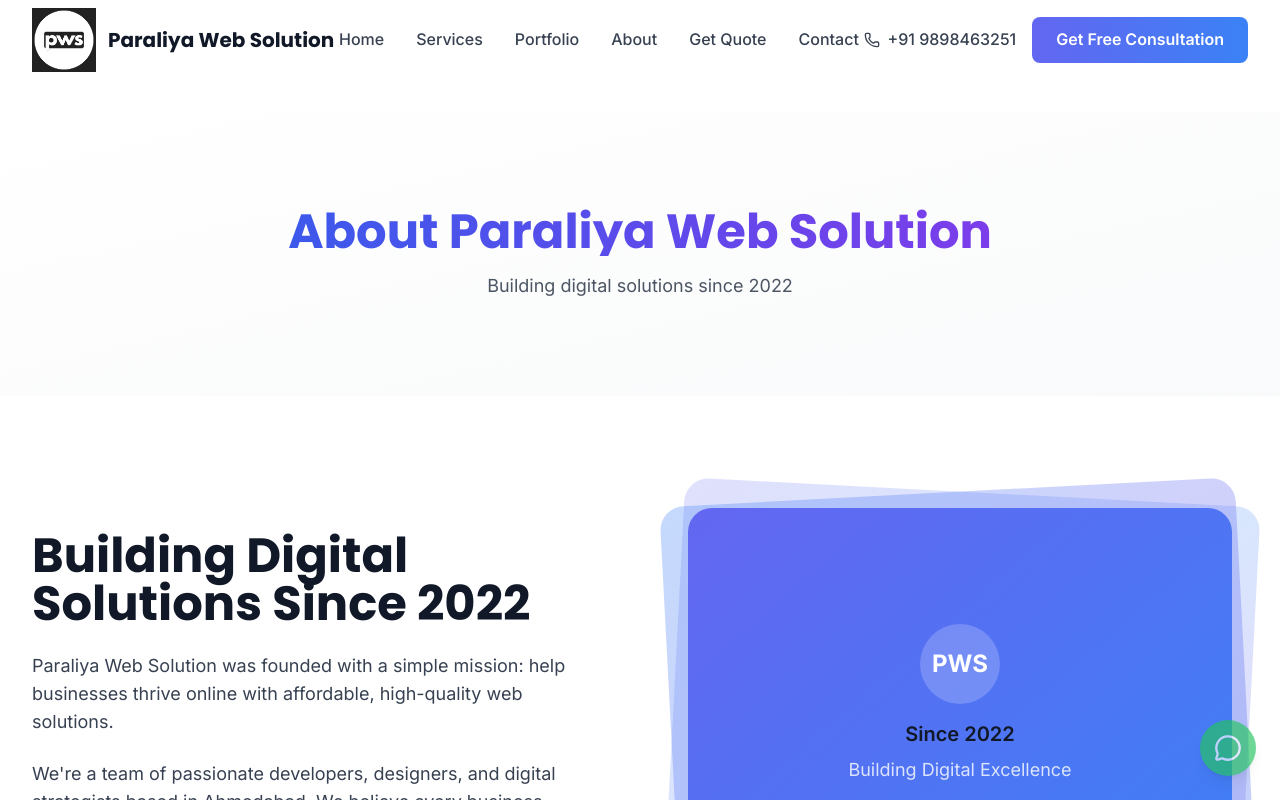
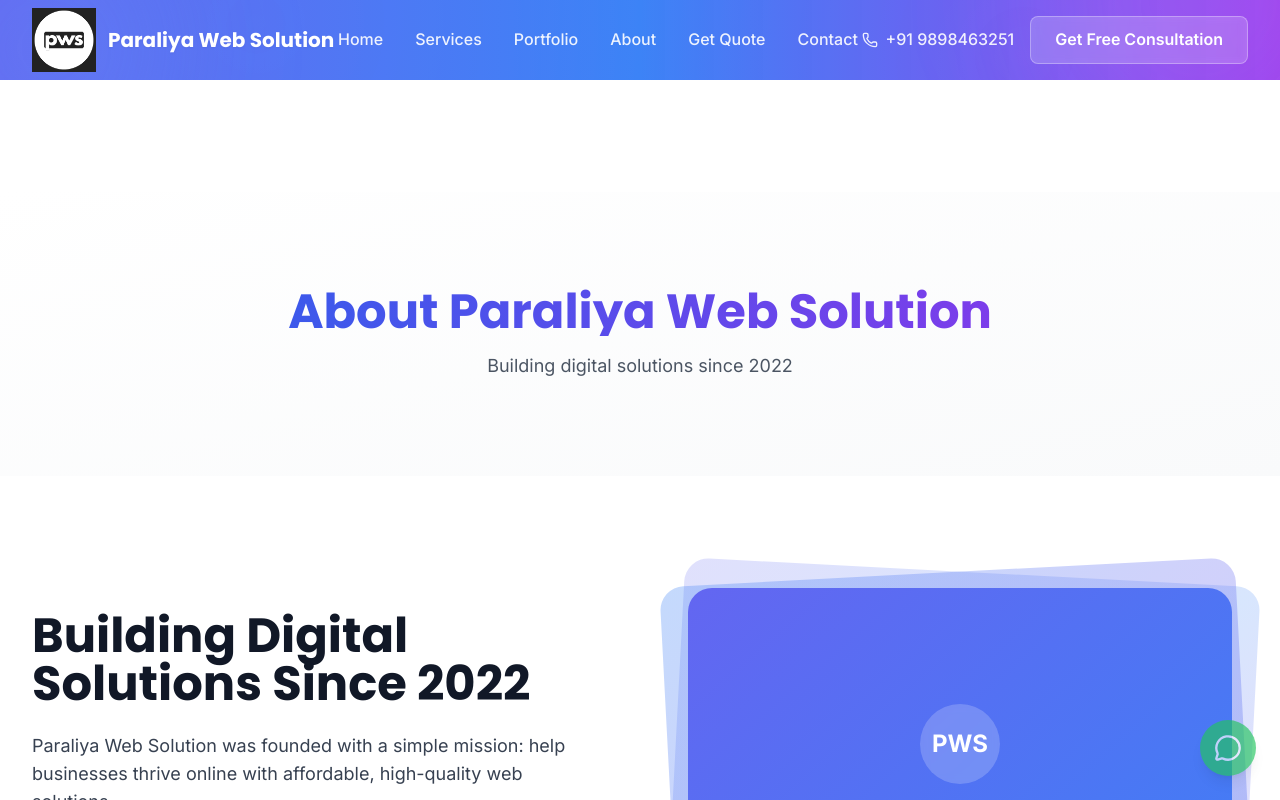
Before and after one commit to RaviparaliyaRP/paraliyawebsolution, a Next.js app: page /about in a window 1280 px wide. Shown: the top 800 px of the page. Built offline with nearby package versions, Linux system fonts and the light colour scheme.

Commit message:
Add premium gradient background with geometric patterns to header

```diff
--- a/src/components/layout/Header.tsx
+++ b/src/components/layout/Header.tsx
@@ -30,12 +30,32 @@
 
   return (
     <header
-      className={`fixed top-0 left-0 right-0 z-50 transition-all duration-300 ${
+      className={`fixed top-0 left-0 right-0 z-50 transition-all duration-300 relative overflow-hidden ${
         isScrolled
-          ? 'bg-white/95 backdrop-blur-md shadow-lg'
-          : 'bg-transparent'
+          ? 'bg-gradient-to-r from-accent-purple via-accent-blue to-purple-600 shadow-2xl'
+          : 'bg-gradient-to-r from-accent-purple via-accent-blue to-purple-600/95 backdrop-blur-sm'
       }`}
     >
+      {/* Premium Background Patterns */}
+      <div className="absolute inset-0 overflow-hidden pointer-events-none">
+        {/* Large Circular Shapes */}
+        <div className="absolute -top-20 -left-20 w-64 h-64 bg-blue-400/20 rounded-full blur-3xl"></div>
+        <div className="absolute -bottom-20 -right-20 w-80 h-80 bg-purple-400/20 rounded-full blur-3xl"></div>
+
+        {/* Mesh Pattern Overlay */}
+        <div
+          className="absolute inset-0 opacity-20"
+          style={{
+            backgroundImage: `
+              radial-gradient(circle at 20% 30%, rgba(255, 255, 255, 0.1) 0%, transparent 50%),
+              radial-gradient(circle at 80% 70%, rgba(255, 255, 255, 0.1) 0%, transparent 50%)
+            `
+          }}
+        ></div>
+      </div>
+
+      {/* Content with relative z-index */}
+      <div className="relative z-10">
       <div className="max-w-7xl mx-auto px-4 sm:px-6 lg:px-8">
         <div className="flex items-center justify-between h-16 lg:h-20">
           {/* Logo */}
@@ -52,7 +72,7 @@
               />
             </div>
             <div className="hidden sm:block">
-              <span className="text-lg lg:text-xl font-display font-bold text-gray-900">
+              <span className="text-lg lg:text-xl font-display font-bold text-white drop-shadow-sm">
                 Paraliya Web Solution
               </span>
             </div>
@@ -64,10 +84,10 @@
               <Link
                 key={item.name}
                 href={item.href}
-                className="text-gray-700 hover:text-accent-purple font-medium transition-colors duration-200 relative group focus:outline-none"
+                className="text-white/90 hover:text-white font-medium transition-colors duration-200 relative group focus:outline-none"
               >
                 {item.name}
-                <span className="absolute -bottom-1 left-0 w-0 h-0.5 bg-accent-purple transition-all duration-300 group-hover:w-full"></span>
+                <span className="absolute -bottom-1 left-0 w-0 h-0.5 bg-white transition-all duration-300 group-hover:w-full"></span>
               </Link>
             ))}
           </nav>
@@ -76,14 +96,14 @@
           <div className="hidden lg:flex items-center space-x-4">
             <a
               href="tel:+919898463251"
-              className="flex items-center space-x-2 text-gray-700 hover:text-accent-purple transition-colors duration-200 focus:outline-none"
+              className="flex items-center space-x-2 text-white/90 hover:text-white transition-colors duration-200 focus:outline-none"
             >
               <Phone className="w-4 h-4" />
               <span className="font-medium">+91 9898463251</span>
             </a>
             <Link
               href="/contact"
-              className="bg-gradient-to-r from-accent-purple to-accent-blue text-white px-6 py-2.5 rounded-lg font-semibold hover:shadow-brand-lg transition-all duration-300 transform hover:scale-105 focus:outline-none"
+              className="bg-white/20 backdrop-blur-sm border border-white/30 text-white px-6 py-2.5 rounded-lg font-semibold hover:bg-white/30 hover:shadow-xl transition-all duration-300 transform hover:scale-105 focus:outline-none"
             >
               Get Free Consultation
             </Link>
@@ -92,7 +112,7 @@
           {/* Mobile Menu Button */}
           <button
             onClick={() => setIsMenuOpen(!isMenuOpen)}
-            className="lg:hidden p-2 rounded-lg text-gray-700 hover:text-accent-purple hover:bg-gray-100 transition-colors duration-200 focus:outline-none"
+            className="lg:hidden p-2 rounded-lg text-white hover:text-white/80 hover:bg-white/10 transition-colors duration-200 focus:outline-none"
             aria-label="Toggle menu"
           >
             {isMenuOpen ? <X className="w-6 h-6" /> : <Menu className="w-6 h-6" />}
@@ -108,7 +128,7 @@
             animate={{ opacity: 1, height: 'auto' }}
             exit={{ opacity: 0, height: 0 }}
             transition={{ duration: 0.3 }}
-            className="lg:hidden bg-white border-t border-gray-200 shadow-lg"
+            className="lg:hidden bg-gradient-to-br from-accent-purple/95 to-accent-blue/95 backdrop-blur-md border-t border-white/20 shadow-2xl"
           >
             <div className="px-4 py-6 space-y-4">
               {navigation.map((item) => (
@@ -116,16 +136,16 @@
                   key={item.name}
                   href={item.href}
                   onClick={() => setIsMenuOpen(false)}
-                  className="block text-gray-700 hover:text-accent-purple font-medium py-2 transition-colors duration-200 focus:outline-none"
+                  className="block text-white hover:text-white/80 font-medium py-2 transition-colors duration-200 focus:outline-none"
                 >
                   {item.name}
                 </Link>
               ))}
 
-              <div className="pt-4 border-t border-gray-200 space-y-3">
+              <div className="pt-4 border-t border-white/20 space-y-3">
                 <a
                   href="tel:+919898463251"
-                  className="flex items-center space-x-2 text-gray-700 hover:text-accent-purple transition-colors duration-200 py-2 focus:outline-none"
+                  className="flex items-center space-x-2 text-white hover:text-white/80 transition-colors duration-200 py-2 focus:outline-none"
                 >
                   <Phone className="w-4 h-4" />
                   <span className="font-medium">+91 9898463251</span>
@@ -133,7 +153,7 @@
                 <Link
                   href="/contact"
                   onClick={() => setIsMenuOpen(false)}
-                  className="block w-full bg-gradient-to-r from-accent-purple to-accent-blue text-white text-center px-6 py-3 rounded-lg font-semibold hover:shadow-brand-lg transition-all duration-300 focus:outline-none"
+                  className="block w-full bg-white/20 backdrop-blur-sm border border-white/30 text-white text-center px-6 py-3 rounded-lg font-semibold hover:bg-white/30 hover:shadow-xl transition-all duration-300 focus:outline-none"
                 >
                   Get Free Consultation
                 </Link>
@@ -142,6 +162,7 @@
           </motion.div>
         )}
       </AnimatePresence>
+      </div>
     </header>
   );
 };
```
